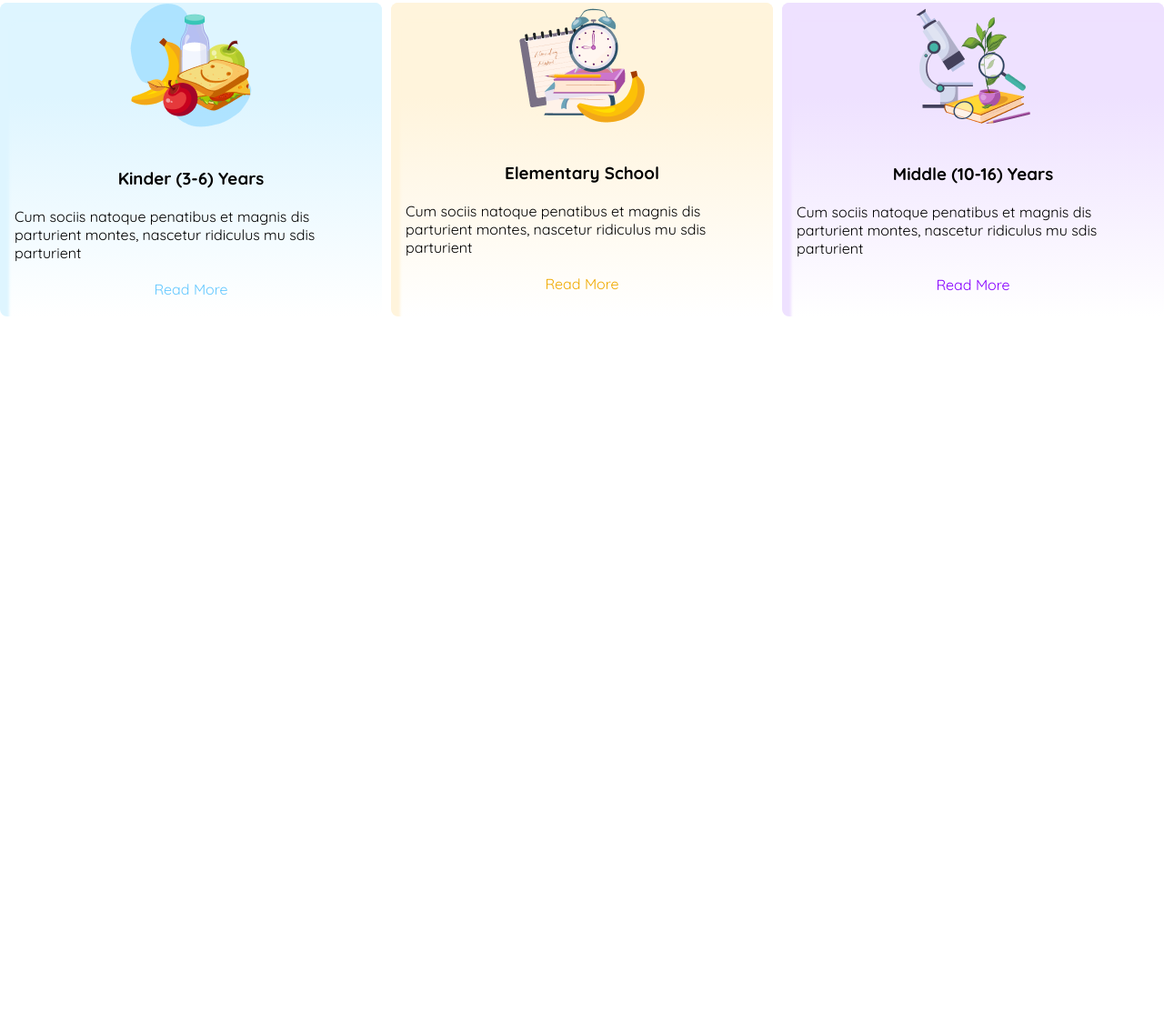
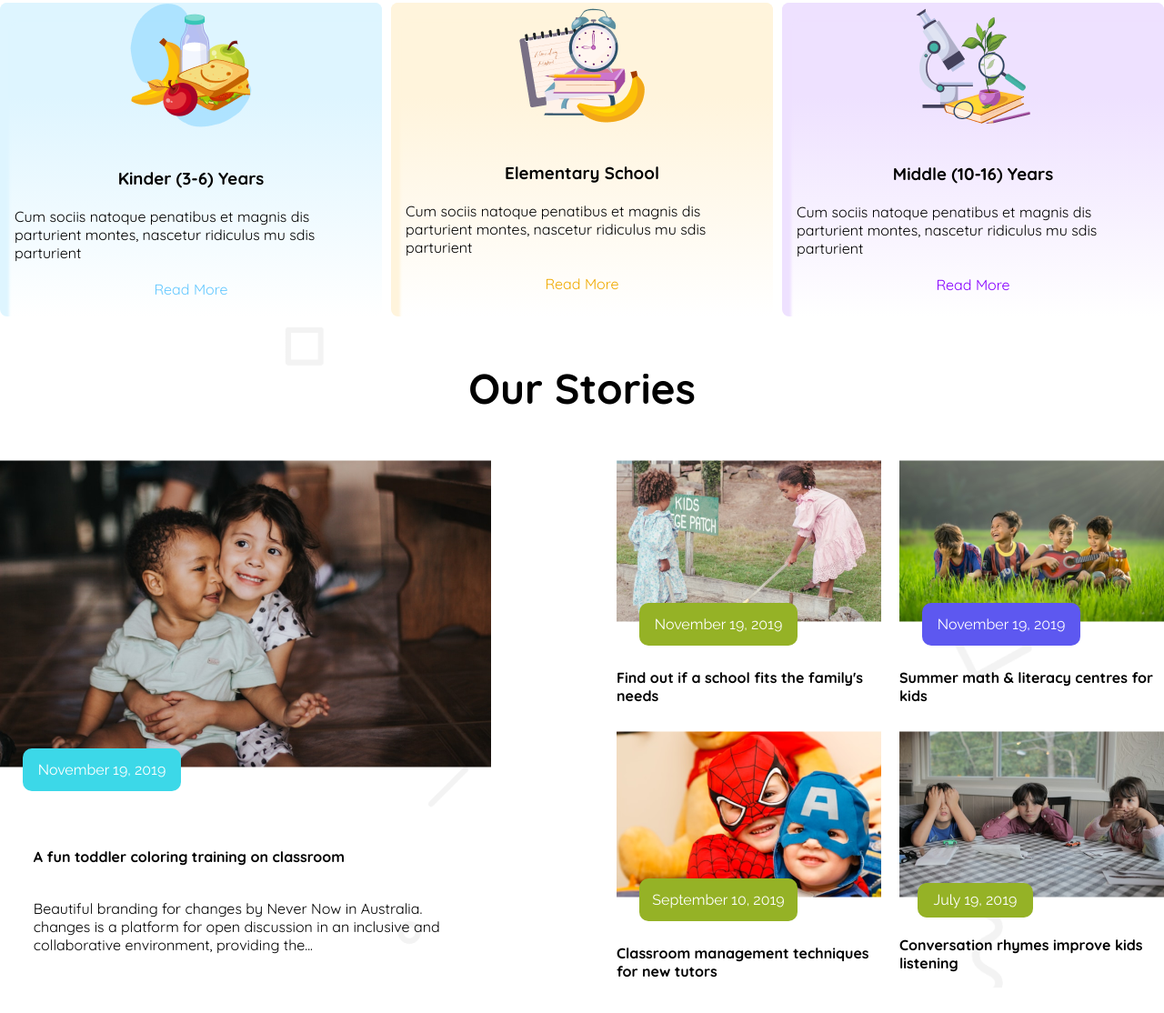
Before and after one commit to Hrikesh145/kids-school, a plain HTML site: page index.html in a window 1280 px wide. Shown: the part 878-1992 px from the top of the page at 91% size. Before the commit the page ends 1226 px from the top, so only its background shows below. Drawn offline with Linux system fonts and the light colour scheme.

Commit message:
Our Story done

```diff
--- a/index.html
+++ b/index.html
@@ -38,7 +38,7 @@
             </div>
         </div>
     </header>
-    <main class="bg-light display-flex">
+    <main class="bg-light">
        <section class="standard display-flex">
         <h1 class="standard-title display-flex">Standard Curriculum</h1>
         <div class="standard-card">
@@ -80,7 +80,49 @@
             </div>
         </div>
        </section>
+       <section class="hole">
+        <h1 class=" h1 display-flex">Our Stories</h1>
+        <div class="stories display-flex">
+            <div class="big">
+                <div><img src="assets/story-1.png" alt=""></div>
+                <p class="text-btn1 raleway-font display-flex">November 19, 2019</p>
+                <p class="text1">A fun toddler coloring training on
+                    classroom</p>
+                <p class="text2">Beautiful branding for changes by  Never Now in Australia. <br>
+                    changes is a platform for open discussion in an inclusive and <br>
+                    collaborative environment, providing the...</p>
+            </div>
+            <div  class="small">
+                <div>
+                    <div><img src="assets/story-2.png" alt=""></div>
+                    <p class="text-btn2 raleway-font display-flex">November 19, 2019</p>
+                    <p class="xy">Find out if a school fits the
+                        family's needs</p>
+                </div>
 
+                <div>
+                    <div><img src="assets/story-3.png" alt=""></div>
+                    <p class="text-btn3 raleway-font display-flex">November 19, 2019</p>
+                    <p class="xy">Summer math & literacy
+                        centres for kids</p>
+                </div>
+
+                <div>
+                    <div><img src="assets/story-4.png" alt=""></div>
+                    <p class="text-btn4 raleway-font display-flex">September 10, 2019</p>
+                    <p class="xy">Classroom management
+                        techniques for new tutors</p>
+                </div>
+
+                <div>
+                    <div><img src="assets/story-5.png" alt=""></div>
+                    <p class="text-btn5 raleway-font display-flex">July 19, 2019</p>
+                    <p class="xy">Conversation rhymes
+                        improve kids listening</p>
+                </div>
+            </div>
+        </div>
+        </section>
     </main>
     <footer>
 
--- a/styles/style.css
+++ b/styles/style.css
@@ -1,10 +1,16 @@
 @import url('https://fonts.googleapis.com/css2?family=Quicksand:wght@300..700&display=swap');
-
+@import url('https://fonts.googleapis.com/css2?family=Raleway:ital,wght@0,100..900;1,100..900&display=swap');
 .quicksand-font {
     font-family: "Quicksand", serif;
     font-optical-sizing: auto;
     font-weight: 400;
     font-style: normal;
+}
+.raleway-font {
+  font-family: "Raleway", serif;
+  font-optical-sizing: auto;
+  font-weight: 400;
+  font-style: normal;
 }
 /* share style */
 *{
@@ -15,7 +21,7 @@
 }
 /* header */
 /* navbar */
-.navbar,.banner,.bg-light{
+.navbar,.banner,.bg-light,.standard,.hole,.stories{
   max-width: 1440px;
   margin: 0 auto;
 }
@@ -127,6 +133,7 @@ main{
   gap: 5em;
   padding-top: 4em ;
   margin: 0 auto;
+  width: 100%;
 
 
 }
@@ -203,8 +210,151 @@ main{
   box-shadow: inset 10px 20px 3px #EEE1FF;
 
 }
+/* Stories */
+
+.hole {
+  max-width: 1440px;
+  width: 100%;
+  margin: 50px auto;
+.big {
+  flex: 2;
+  max-width: 720px;
+
+}
+.small {
+  flex: 1;
+  display: grid;
+  grid-template-columns: repeat(2, 1fr);
+  gap: 20px;
+  border-radius: 10px;
+}
+
+}
+.h1{
+  width: 100%;
+  justify-content: center;
+  align-items: center;
+  font-weight: 700;
+  font-size: 46px;
+  padding-bottom: 50px;
+}
+.stories {
+  display: flex;
+
+  width: 100%; /* Ensures it spans the full parent width */
+  margin: 0 auto;
+  padding: 0;
+  flex-wrap: wrap; /* Allows items to wrap on smaller screens */
+}
+
+.big{
+  max-width: 33em;
+  height: auto;
+  width: 100%;
+}
+
+.text-btn1{
+  font-size: 1em;
+  color: white;
+  max-width: 174px;
+  height: 47px;
+  background-color: #3CD8E8;
+  border-radius: 10px;
+  justify-content: center;
+  align-items: center;
+
+}
+.text-btn2{
+  font-size: 1em;
+  color: white;
+  max-width: 174px;
+  height: 47px;
+  background-color: #95B226;
+  border-radius: 10px;
+  justify-content: center;
+  align-items: center;
+}
+.text-btn3{
+  font-size: 1em;
+  color: white;
+  max-width: 174px;
+  height: 47px;
+  background-color: #5D58F0;
+  border-radius: 10px;
+  justify-content: center;
+  align-items: center;
+}
+.text-btn4{
+  font-size: 1em;
+  color: white;
+  max-width: 174px;
+  height: 47px;
+  background-color: #95B226;
+  border-radius: 10px;
+  justify-content: center;
+  align-items: center;
+}
+.text-btn5{
+  font-size: 1em;
+  color: white;
+  max-width: 127px;
+  height: 38px;
+  background-color: #95B226;
+  border-radius: 10px;
+  justify-content: center;
+  align-items: center;
+}
+.text-btn1{
+  position: relative;
+  top: -25px;
+  right: -25px;
+}
+.text-btn2{
+  position: relative;
+  top: -25px;
+  right: -25px;
+}
+.text-btn3{
+  position: relative;
+  top: -25px;
+  right: -25px;
+}
+.text-btn4{
+  position: relative;
+  top: -25px;
+  right: -25px;
+}
+.text-btn5{
+  position: relative;
+  top: -20px;
+  right: -20px;
+}
 
 
+.text1{
+  font-weight: bold;
+  font-size: 24;
+  padding: 2.3em;
+}
+.text2{
+  padding:0 2.3em 2.3em 2.3em;
+
+}
+
+.big {
+  flex: 2;
+  max-width: 720px;
+  border-radius: 10px;
+}
+.small {
+  flex: 1; /* Take up 1 part of the space */
+  display: grid;
+  grid-template-columns: repeat(2, 1fr); /* Two equal columns */
+  gap: 20px; /* Space between grid items */
+}
+.xy{
+  font-weight: 700;
+}
 /* media q */
 @media screen and (max-width:576px) {
   body, html {
```
